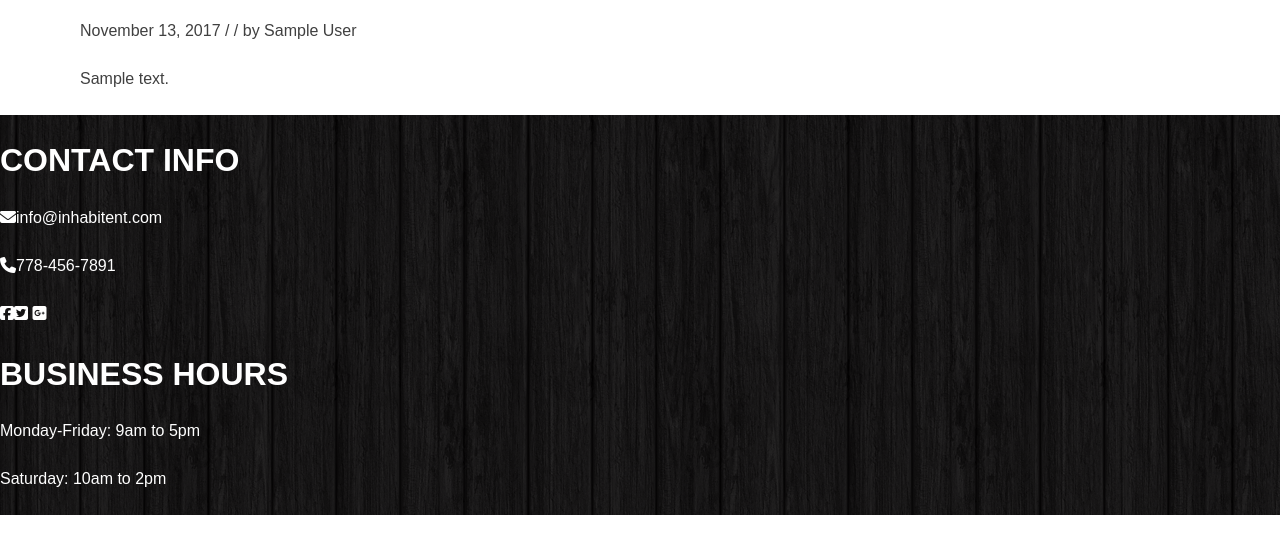
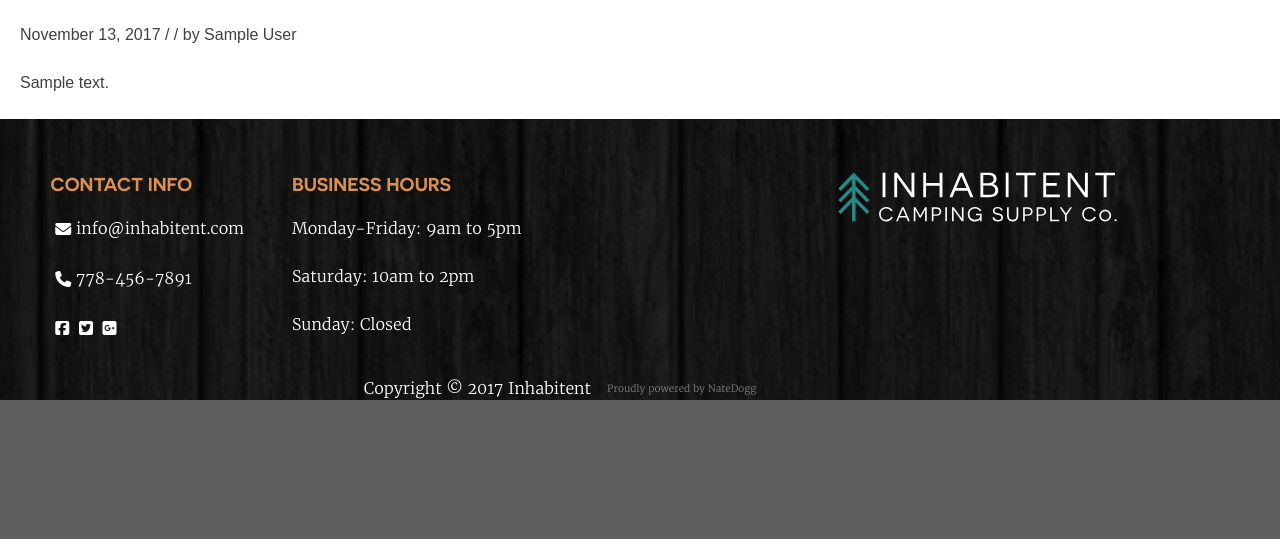
Before and after one commit to NCMoseley/Inhabitent, a WordPress theme: the page made by themes/Inhabitent/front-page.php in a window 1280 px wide. Shown: the part 857-1396 px from the top of the page. After the commit the page ends 1257 px from the top, so only its background shows below. Run offline with PHP 8.4 and a stand-in for WordPress, Linux system fonts and the light colour scheme; the site name, menu and one post (Sample post) are stand-ins, and other content is empty; some libraries are stand-ins or nearby versions.

Commit message:
Add content to footer

```diff
--- a/themes/Inhabitent/footer.php
+++ b/themes/Inhabitent/footer.php
@@ -13,23 +13,26 @@
 				<div class="site-info">
 					  <div class="footer-container">
                 <div class="contact-info">
-                    <h1>CONTACT INFO</h1>
+                    <h3>CONTACT INFO</h3>
                     <p><span class="fa fa-envelope" aria-hidden="true"></span>info@inhabitent.com</p>
                     <p><span class="fa fa-phone" aria-hidden="true"></span>778-456-7891</p>
                     <p><span class="fa fa-facebook-square" aria-hidden="true"></span><span class="fa fa-twitter-square" aria-hidden="true"></span>
                     <span class="fa fa-google-plus-square" aria-hidden="true"></span></p>
                 </div>
                 <div class="business-hours">
-                    <h1>BUSINESS HOURS</h1>
+                    <h3>BUSINESS HOURS</h3>
                     <p><span class="day">Monday-Friday:</span> 9am to 5pm</p>
                     <p><span class="day">Saturday:</span> 10am to 2pm</p>
                     <p><span class="day">Sunday:</span> Closed</p>
                 </div>
                 <div class = "footer-image">
                     <a href= "/"> <!--Home Link-->
-                        <img src=<?php echo get_template_directory_uri() . "/Applications/MAMP/htdocs/inhabitent/wp-content/themes/Inhabitent/images/logos/inhabitent-logo-text.svg" ?> alt="">
+                        <img src=<?php echo get_template_directory_uri() . "/images/logos/inhabitent-logo-text.svg" ?> alt="">
                     </a>
             </div>
+            <div class="copyright-container">
+					<div class="copyright">Copyright © 2017 Inhabitent</div>
+				</div>
 					<a href="<?php echo esc_url( 'https://https://github.com/NCMoseley/' ); ?>"><?php printf( esc_html( 'Proudly powered by %s' ), 'NateDogg' ); ?></a>
 				</div><!-- .site-info -->
 			</footer><!-- #colophon -->
--- a/themes/Inhabitent/front-page.php
+++ b/themes/Inhabitent/front-page.php
@@ -14,13 +14,21 @@ get_header(); ?>
 
 			<?php if ( is_home() && ! is_front_page() ) : ?>
 				<header>
-
 					<h1 class="page-title screen-reader-text"><?php single_post_title(); ?></h1>
 				</header>
+
 			<?php endif; ?>
+
             <section class="home-hero">
-            <img src="http://tent.academy.red/wp-content/themes/inhabitent/images/inhabitent-logo-full.svg" class="logo" alt="Inhabitent full logo">
-           </section>
+            <img src="wp-content/themes/Inhabitent/images/logos/inhabitent-logo-full.svg" class="logo" alt="Inhabitent full logo">
+            </section>
+			<section class="adventures-section">
+                           <h2>Latest Adventures</h2>
+			   <div class="latest-adventures"></div>
+               <p class="see-more">
+                  <a href="http:/" class="btn">More Adventures</a>
+               </p>
+            </section>
 			<?php /* Start the Loop */ ?>
 			<?php while ( have_posts() ) : the_post(); ?>
 
--- a/themes/Inhabitent/header.php
+++ b/themes/Inhabitent/header.php
@@ -22,14 +22,21 @@
 
 			<header id="masthead" class="site-header" role="banner">
 				<div class="site-branding">
+
 					<h1 class="site-title screen-reader-text"><a href="<?php echo esc_url( home_url( '/' ) ); ?>" rel="home"><?php bloginfo( 'name' ); ?></a></h1>
 					<p class="site-description"><?php bloginfo( 'description' ); ?></p>
 				</div><!-- .site-branding -->
+                <div class="container">
+				<nav id="site-navigation" class="main-navigation" role="navigation">
 
-				<nav id="site-navigation" class="main-navigation" role="navigation">
+
+						<a href="http://localhost:8888/inhabitent/" rel="home">
+								<h1 class="tent-logo"></h1></a>
+
 					<button class="menu-toggle" aria-controls="primary-menu" aria-expanded="false"><?php esc_html( 'Primary Menu' ); ?></button>
 					<?php wp_nav_menu( array( 'theme_location' => 'primary', 'menu_id' => 'primary-menu' ) ); ?>
 				</nav><!-- #site-navigation -->
+				</div><!-- .container -->
 			</header><!-- #masthead -->
 
 			<div id="content" class="site-content">
--- a/themes/Inhabitent/sass/_fonts.scss
+++ b/themes/Inhabitent/sass/_fonts.scss
@@ -30,12 +30,12 @@
 
 @font-face {
     font-family: 'Merriweather';
-    src: url('Merriweather-LightItalic.eot');
-    src: url('Merriweather-LightItalic.eot?#iefix') format('embedded-opentype'),
-        url('Merriweather-LightItalic.woff2') format('woff2'),
-        url('Merriweather-LightItalic.woff') format('woff'),
-        url('Merriweather-LightItalic.ttf') format('truetype'),
-        url('Merriweather-LightItalic.svg#Merriweather-LightItalic') format('svg');
+    src: url('../../fonts/Merriweather-LightItalic.eot');
+    src: url('../../fonts/Merriweather-LightItalic.eot?#iefix') format('embedded-opentype'),
+        url('../../fonts/Merriweather-LightItalic.woff2') format('woff2'),
+        url('../../fonts/Merriweather-LightItalic.woff') format('woff'),
+        url('../../fonts/Merriweather-LightItalic.ttf') format('truetype'),
+        url('../../fonts/Merriweather-LightItalic.svg#Merriweather-LightItalic') format('svg');
     font-weight: 300;
     font-style: italic;
 }
@@ -55,24 +55,24 @@
 
 @font-face {
     font-family: 'Merriweather';
-    src: url('Merriweather-BoldItalic.eot');
-    src: url('Merriweather-BoldItalic.eot?#iefix') format('embedded-opentype'),
-        url('Merriweather-BoldItalic.woff2') format('woff2'),
-        url('Merriweather-BoldItalic.woff') format('woff'),
-        url('Merriweather-BoldItalic.ttf') format('truetype'),
-        url('Merriweather-BoldItalic.svg#Merriweather-BoldItalic') format('svg');
+    src: url('../../fonts/Merriweather-BoldItalic.eot');
+    src: url('../../fonts/Merriweather-BoldItalic.eot?#iefix') format('embedded-opentype'),
+        url('../../fonts/Merriweather-BoldItalic.woff2') format('woff2'),
+        url('../../fonts/Merriweather-BoldItalic.woff') format('woff'),
+        url('../../fonts/Merriweather-BoldItalic.ttf') format('truetype'),
+        url('../../fonts/Merriweather-BoldItalic.svg#Merriweather-BoldItalic') format('svg');
     font-weight: bold;
     font-style: italic;
 }
 
 @font-face {
     font-family: 'Merriweather';
-    src: url('Merriweather-Bold.eot');
-    src: url('Merriweather-Bold.eot?#iefix') format('embedded-opentype'),
-        url('Merriweather-Bold.woff2') format('woff2'),
-        url('Merriweather-Bold.woff') format('woff'),
-        url('Merriweather-Bold.ttf') format('truetype'),
-        url('Merriweather-Bold.svg#Merriweather-Bold') format('svg');
+    src: url('../../fonts/Merriweather-Bold.eot');
+    src: url('../../fonts/Merriweather-Bold.eot?#iefix') format('embedded-opentype'),
+        url('../../fonts/Merriweather-Bold.woff2') format('woff2'),
+        url('../../fonts/Merriweather-Bold.woff') format('woff'),
+        url('../../fonts/Merriweather-Bold.ttf') format('truetype'),
+        url('../../fonts/Merriweather-Bold.svg#Merriweather-Bold') format('svg');
     font-weight: bold;
     font-style: normal;
 }
--- a/themes/Inhabitent/sass/_page-templates.scss
+++ b/themes/Inhabitent/sass/_page-templates.scss
@@ -2,20 +2,28 @@
 .site-content {
     display: flex;
     margin: auto;
-    width: 1120px;
+    width: 1240px;
+    a {
+    display: none;
+}
+}
+// Sidebar Wiget==================================================================================
+#secondary{
+    display: none;
 }
 
-a {
-    display: none;
-}
-#colophon.site-footer {
+// Hero Banner==================================================================================
+.home .home-hero {
     display: flex;
-    background: url(../../images/dark-wood.png);
-    background-size: 512px 512px;
-    color: $color__background-body;
-    height: 400px;
-    width: auto;
-
+    align-items: center;
+    flex: 1 1;
+    background: linear-gradient(180deg,rgba(0,0,0,.4) 0,rgba(0,0,0,.4)),#808080 url(../../images/home-hero.jpg) no-repeat top;
+    background-size: cover,cover;
+    flex-direction: column;
+    justify-content: center;
+    margin: auto;
+    height: 100vh;
+    width: 1240px;
 }
 
 p.site-description  {
@@ -23,12 +31,16 @@ p.site-description  {
 }
 .site-header .container {
     display: flex;
-    align-items: center;
-    justify-content: space-between;
+    // align-items: center;
+    justify-content: center;
 }
-.main-navigation {
+
+#site-navigation.main-navigation {
     display: flex;
     justify-content: flex-end;
+
+    position: absolute;
+    max-width: 1120px;
 }
 
 .site-header.reverse-header {
@@ -38,25 +50,97 @@ p.site-description  {
     text-shadow: 1px 1px 2px #323232;
 }
 
-.site-header.reverse-header h1 {
-    background: url(../../images/inhabitent-logo-tent-white.svg) no-repeat;
+h1.tent-logo {
+    position: absolute;
+    background: url(../../images/logos/inhabitent-logo-tent-white.svg) no-repeat;
     background-size: 50px 33px;
+    z-index: 10;
+    font-size: 2em;
+    left: 10px;
+    top: -15px;
+    width: 50px;
+    height: 50px;
 }
 
 #site-navigation.main-navigation a{
-    color: red;
+    color: $color__background-pre;
     padding: 1rem;
     font-family: $font__3;
     text-shadow: 1px 1px 2px #323232;
+
 }
 
-.home .home-hero {
-    align-items: center;
-    background: linear-gradient(180deg,rgba(0,0,0,.4) 0,rgba(0,0,0,.4)),#808080 url(../../images/home-hero.jpg) no-repeat top;
-    background-size: cover,cover;
+// Latest Adventures ==============================================================================
+
+.latest-adventures {
+
+}
+
+
+
+
+
+
+// Begin footer ===================================================================================
+#colophon.site-footer {
     display: flex;
-    flex-direction: column;
+    background: url(../../images/dark-wood.png);
+    background-size: cover;
+    color: $color__background-body;
+    width: auto;
+}
+.footer-container {
+    display: flex;
+    flex-direction: row;
     justify-content: center;
-    height: 100vh;
+    flex-wrap: wrap;
+    flex: 1 0 20%;
     width: 1120px;
+    font-family: $font__2;
+    h3 {
+        color: $color__text-orange;
+        font-family: $font__3;
+    }
+    a {
+        text-decoration: none;
+        font-size: 10px;
+        color: $color__brand-grey;
+        align-self: center;
+        padding-left: 1rem;
+    }
 }
+
+.footer-image {
+    display: flex;
+    justify-content: flex-end;
+    flex-direction: row;
+    margin: 0 0 0 6rem;
+    width: 500px;
+    height: 160px;
+    img {
+        width: auto;
+        height: 50px;
+
+    }
+
+
+}
+
+.contact-info {
+    margin: 2rem 0 0 3rem;
+
+    p {
+        display: flex;
+        justify-content: flex-start;
+        span {
+            margin: .3rem;
+        }
+    }
+
+}
+.business-hours {
+    margin: 2rem 0 1rem 3rem;
+}
+.copyright {
+    align-self: flex-end;
+}
--- a/themes/Inhabitent/sass/_variables.scss
+++ b/themes/Inhabitent/sass/_variables.scss
@@ -1,11 +1,14 @@
 // Structure
 
 $base__space-unit: 1.5rem;
+$base__screen-width: 1120px;
 
 // Colors
 
 $color__background-body: #fff;
 $color__text-main: #404040;
+$color__text-shadow: #323232;
+$color__text-orange: #d99054;
 
 $color__background-screen: #f1f1f1;
 $color__text-screen: #21759b;
--- a/themes/Inhabitent/style.css
+++ b/themes/Inhabitent/style.css
@@ -242,8 +242,8 @@ th {
 
 @font-face {
   font-family: 'Merriweather';
-  src: url("Merriweather-LightItalic.eot");
-  src: url("Merriweather-LightItalic.eot?#iefix") format("embedded-opentype"), url("Merriweather-LightItalic.woff2") format("woff2"), url("Merriweather-LightItalic.woff") format("woff"), url("Merriweather-LightItalic.ttf") format("truetype"), url("Merriweather-LightItalic.svg#Merriweather-LightItalic") format("svg");
+  src: url("../../fonts/Merriweather-LightItalic.eot");
+  src: url("../../fonts/Merriweather-LightItalic.eot?#iefix") format("embedded-opentype"), url("../../fonts/Merriweather-LightItalic.woff2") format("woff2"), url("../../fonts/Merriweather-LightItalic.woff") format("woff"), url("../../fonts/Merriweather-LightItalic.ttf") format("truetype"), url("../../fonts/Merriweather-LightItalic.svg#Merriweather-LightItalic") format("svg");
   font-weight: 300;
   font-style: italic; }
 
@@ -256,15 +256,15 @@ th {
 
 @font-face {
   font-family: 'Merriweather';
-  src: url("Merriweather-BoldItalic.eot");
-  src: url("Merriweather-BoldItalic.eot?#iefix") format("embedded-opentype"), url("Merriweather-BoldItalic.woff2") format("woff2"), url("Merriweather-BoldItalic.woff") format("woff"), url("Merriweather-BoldItalic.ttf") format("truetype"), url("Merriweather-BoldItalic.svg#Merriweather-BoldItalic") format("svg");
+  src: url("../../fonts/Merriweather-BoldItalic.eot");
+  src: url("../../fonts/Merriweather-BoldItalic.eot?#iefix") format("embedded-opentype"), url("../../fonts/Merriweather-BoldItalic.woff2") format("woff2"), url("../../fonts/Merriweather-BoldItalic.woff") format("woff"), url("../../fonts/Merriweather-BoldItalic.ttf") format("truetype"), url("../../fonts/Merriweather-BoldItalic.svg#Merriweather-BoldItalic") format("svg");
   font-weight: bold;
   font-style: italic; }
 
 @font-face {
   font-family: 'Merriweather';
-  src: url("Merriweather-Bold.eot");
-  src: url("Merriweather-Bold.eot?#iefix") format("embedded-opentype"), url("Merriweather-Bold.woff2") format("woff2"), url("Merriweather-Bold.woff") format("woff"), url("Merriweather-Bold.ttf") format("truetype"), url("Merriweather-Bold.svg#Merriweather-Bold") format("svg");
+  src: url("../../fonts/Merriweather-Bold.eot");
+  src: url("../../fonts/Merriweather-Bold.eot?#iefix") format("embedded-opentype"), url("../../fonts/Merriweather-Bold.woff2") format("woff2"), url("../../fonts/Merriweather-Bold.woff") format("woff"), url("../../fonts/Merriweather-Bold.ttf") format("truetype"), url("../../fonts/Merriweather-Bold.svg#Merriweather-Bold") format("svg");
   font-weight: bold;
   font-style: normal; }
 
@@ -710,20 +710,36 @@ object {
   display: -ms-flexbox;
   display: flex;
   margin: auto;
-  width: 1120px; }
+  width: 1240px; }
+  .site-content a {
+    display: none; }
 
-a {
+#secondary {
   display: none; }
 
-#colophon.site-footer {
+.home .home-hero {
   display: -webkit-box;
   display: -ms-flexbox;
   display: flex;
-  background: url(../../images/dark-wood.png);
-  background-size: 512px 512px;
-  color: #fff;
-  height: 400px;
-  width: auto; }
+  -webkit-box-align: center;
+      -ms-flex-align: center;
+          align-items: center;
+  -webkit-box-flex: 1;
+      -ms-flex: 1 1;
+          flex: 1 1;
+  background: -webkit-gradient(linear, left top, left bottom, color-stop(0, rgba(0, 0, 0, 0.4)), to(rgba(0, 0, 0, 0.4))), #808080 url(../../images/home-hero.jpg) no-repeat top;
+  background: linear-gradient(180deg, rgba(0, 0, 0, 0.4) 0, rgba(0, 0, 0, 0.4)), #808080 url(../../images/home-hero.jpg) no-repeat top;
+  background-size: cover,cover;
+  -webkit-box-orient: vertical;
+  -webkit-box-direction: normal;
+      -ms-flex-direction: column;
+          flex-direction: column;
+  -webkit-box-pack: center;
+      -ms-flex-pack: center;
+          justify-content: center;
+  margin: auto;
+  height: 100vh;
+  width: 1240px; }
 
 p.site-description {
   display: none; }
@@ -732,20 +748,19 @@ p.site-description {
   display: -webkit-box;
   display: -ms-flexbox;
   display: flex;
-  -webkit-box-align: center;
-      -ms-flex-align: center;
-          align-items: center;
-  -webkit-box-pack: justify;
-      -ms-flex-pack: justify;
-          justify-content: space-between; }
+  -webkit-box-pack: center;
+      -ms-flex-pack: center;
+          justify-content: center; }
 
-.main-navigation {
+#site-navigation.main-navigation {
   display: -webkit-box;
   display: -ms-flexbox;
   display: flex;
   -webkit-box-pack: end;
       -ms-flex-pack: end;
-          justify-content: flex-end; }
+          justify-content: flex-end;
+  position: absolute;
+  max-width: 1120px; }
 
 .site-header.reverse-header {
   background-color: transparent;
@@ -753,32 +768,94 @@ p.site-description {
   position: absolute;
   text-shadow: 1px 1px 2px #323232; }
 
-.site-header.reverse-header h1 {
-  background: url(../../images/inhabitent-logo-tent-white.svg) no-repeat;
-  background-size: 50px 33px; }
+h1.tent-logo {
+  position: absolute;
+  background: url(../../images/logos/inhabitent-logo-tent-white.svg) no-repeat;
+  background-size: 50px 33px;
+  z-index: 10;
+  font-size: 2em;
+  left: 10px;
+  top: -15px;
+  width: 50px;
+  height: 50px; }
 
 #site-navigation.main-navigation a {
-  color: red;
+  color: #eee;
   padding: 1rem;
   font-family: "Novocento";
   text-shadow: 1px 1px 2px #323232; }
 
-.home .home-hero {
-  -webkit-box-align: center;
-      -ms-flex-align: center;
-          align-items: center;
-  background: -webkit-gradient(linear, left top, left bottom, color-stop(0, rgba(0, 0, 0, 0.4)), to(rgba(0, 0, 0, 0.4))), #808080 url(../../images/home-hero.jpg) no-repeat top;
-  background: linear-gradient(180deg, rgba(0, 0, 0, 0.4) 0, rgba(0, 0, 0, 0.4)), #808080 url(../../images/home-hero.jpg) no-repeat top;
-  background-size: cover,cover;
+#colophon.site-footer {
   display: -webkit-box;
   display: -ms-flexbox;
   display: flex;
-  -webkit-box-orient: vertical;
+  background: url(../../images/dark-wood.png);
+  background-size: cover;
+  color: #fff;
+  width: auto; }
+
+.footer-container {
+  display: -webkit-box;
+  display: -ms-flexbox;
+  display: flex;
+  -webkit-box-orient: horizontal;
   -webkit-box-direction: normal;
-      -ms-flex-direction: column;
-          flex-direction: column;
+      -ms-flex-direction: row;
+          flex-direction: row;
   -webkit-box-pack: center;
       -ms-flex-pack: center;
           justify-content: center;
-  height: 100vh;
-  width: 1120px; }
+  -ms-flex-wrap: wrap;
+      flex-wrap: wrap;
+  -webkit-box-flex: 1;
+      -ms-flex: 1 0 20%;
+          flex: 1 0 20%;
+  width: 1120px;
+  font-family: "Merriweather"; }
+  .footer-container h3 {
+    color: #d99054;
+    font-family: "Novocento"; }
+  .footer-container a {
+    text-decoration: none;
+    font-size: 10px;
+    color: #808080;
+    -ms-flex-item-align: center;
+        align-self: center;
+    padding-left: 1rem; }
+
+.footer-image {
+  display: -webkit-box;
+  display: -ms-flexbox;
+  display: flex;
+  -webkit-box-pack: end;
+      -ms-flex-pack: end;
+          justify-content: flex-end;
+  -webkit-box-orient: horizontal;
+  -webkit-box-direction: normal;
+      -ms-flex-direction: row;
+          flex-direction: row;
+  margin: 0 0 0 6rem;
+  width: 500px;
+  height: 160px; }
+  .footer-image img {
+    width: auto;
+    height: 50px; }
+
+.contact-info {
+  margin: 2rem 0 0 3rem; }
+  .contact-info p {
+    display: -webkit-box;
+    display: -ms-flexbox;
+    display: flex;
+    -webkit-box-pack: start;
+        -ms-flex-pack: start;
+            justify-content: flex-start; }
+    .contact-info p span {
+      margin: .3rem; }
+
+.business-hours {
+  margin: 2rem 0 1rem 3rem; }
+
+.copyright {
+  -ms-flex-item-align: end;
+      align-self: flex-end; }
```
Also changed, not shown: themes/Inhabitent/build/css/style.min.css, 1 other file.
